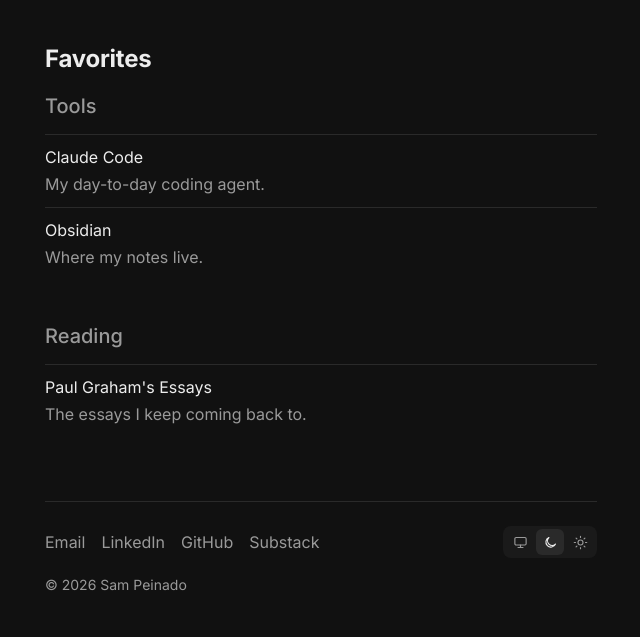
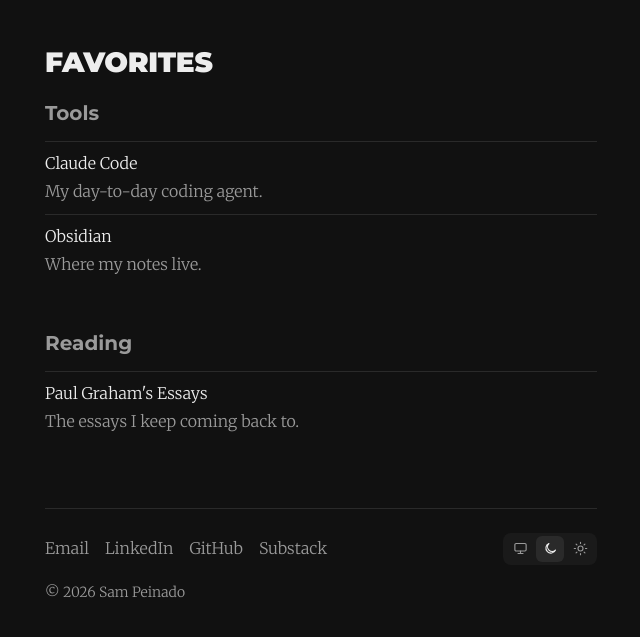
Before and after one commit to sampeinado/sampeinado.github.io, a Jekyll site: the page built from favorites/index.html, in a window 1280 px wide. Shown: the top 637 px of the page, without its empty margins (319-959 px from the left). Built offline with Jekyll 4.4.1, drawn with Linux system fonts in a browser that asks for light colours.

Commit message:
Use two fonts site-wide: Montserrat headings, Merriweather text
Co-Authored-By: Claude Opus 5.5 <noreply@anthropic.com>

```diff
--- a/_includes/head.html
+++ b/_includes/head.html
@@ -11,5 +11,5 @@
 </script>
 <link rel="preconnect" href="https://fonts.googleapis.com">
 <link rel="preconnect" href="https://fonts.gstatic.com" crossorigin>
-<link href="https://fonts.googleapis.com/css2?family=Inter:wght@400;500;600;700&family=Merriweather:ital,wght@0,300;1,300&family=Montserrat:wght@900&display=swap" rel="stylesheet">
+<link href="https://fonts.googleapis.com/css2?family=Merriweather:ital,wght@0,300;0,700;1,300&family=Montserrat:wght@700;900&display=swap" rel="stylesheet">
 <link rel="stylesheet" href="{{ '/assets/css/style.css' | relative_url }}?v={{ site.time | date: '%s' }}">
--- a/assets/css/style.css
+++ b/assets/css/style.css
@@ -31,12 +31,14 @@ body {
   margin: 0;
   background: var(--bg);
   color: var(--text);
-  font-family: "Inter", system-ui, -apple-system, sans-serif;
+  font-family: "Merriweather", Georgia, serif;
+  font-weight: 300;
   font-size: 16px;
   line-height: 1.6;
   -webkit-font-smoothing: antialiased;
 }
 a { color: inherit; text-decoration: none; }
+button { font: inherit; }
 .container { max-width: 600px; margin: 0 auto; padding: 2.5rem 1.5rem 3rem; }
 
 .prose a { text-decoration: underline; text-decoration-color: var(--muted); text-underline-offset: 3px; }
@@ -44,8 +46,10 @@ a { color: inherit; text-decoration: none; }
 .intro { margin: 0 0 2rem; }
 
 /* Headings & lists */
-.page-title { font-size: 1.5rem; font-weight: 700; letter-spacing: -0.01em; margin: 0 0 0.75rem; }
-.section-title { font-size: 1.25rem; font-weight: 500; color: var(--muted); margin: 0 0 0.75rem; }
+/* Headings use Montserrat; everything else uses Merriweather */
+.page-title, .section-title, .prose h2 { font-family: "Montserrat", sans-serif; }
+.page-title { font-size: 1.75rem; font-weight: 900; text-transform: uppercase; letter-spacing: -0.01em; margin: 0 0 0.75rem; }
+.section-title { font-size: 1.25rem; font-weight: 700; color: var(--muted); margin: 0 0 0.75rem; }
 .section-title a:hover { color: var(--text); }
 section + section { margin-top: 2.5rem; }
 .list { list-style: none; padding: 0; margin: 0; border-top: 1px solid var(--border); }
@@ -94,7 +98,7 @@ section + section { margin-top: 2.5rem; }
 /* Subgrid keeps every heading rule on the same line, even when headings wrap differently */
 .intro-col { display: grid; grid-row: span 2; grid-template-rows: subgrid; row-gap: 0; }
 .intro-col h2 {
-  font-family: "Montserrat", "Inter", sans-serif;
+  font-family: "Montserrat", sans-serif;
   font-weight: 900;
   text-transform: uppercase;
   font-size: clamp(1.6rem, 2.3vw, 2rem);
@@ -111,8 +115,6 @@ section + section { margin-top: 2.5rem; }
 .intro-col h2.red { color: #c94f3d; }
 .intro-col h2.green { color: #3a8a4a; }
 .intro-col p {
-  font-family: "Merriweather", Georgia, serif;
-  font-weight: 300;
   font-size: 1.1rem;
   line-height: 1.75;
   margin: 1.25rem 0 0;
```
